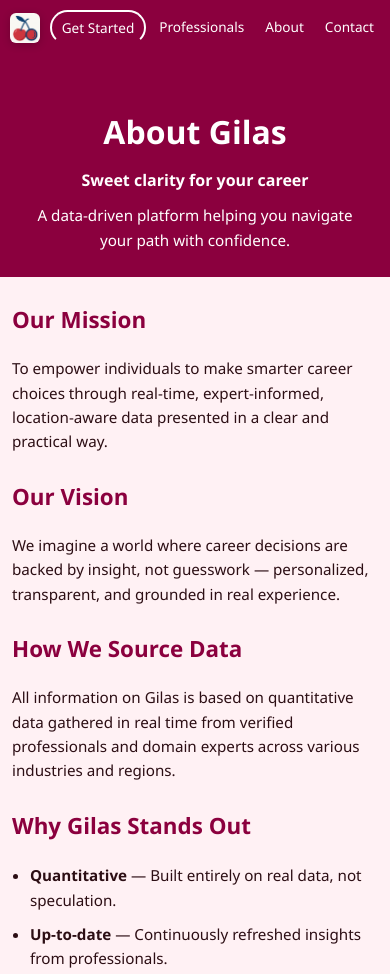
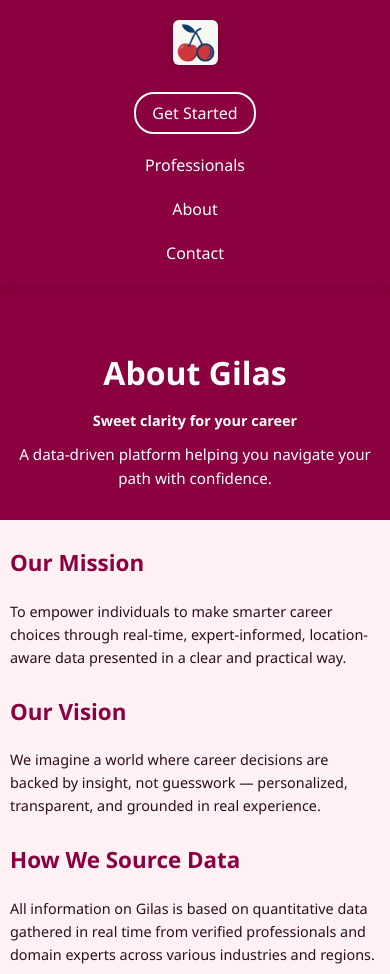
Before and after one commit to GilasPlatform/gilas-website, a plain HTML site: page about.html in a window 390 px wide. Shown: the top 974 px of the page. Drawn offline with Linux system fonts and the light colour scheme.

Commit message:
Update about.html

```diff
--- a/about.html
+++ b/about.html
@@ -6,81 +6,75 @@
   <title>About Gilas</title>
   <link rel="icon" href="favicon.png" type="image/png" />
   <style>
-    * {
-      box-sizing: border-box;
-    }
-
+    /* Base styles for body and typography */
     body {
       margin: 0;
       font-family: 'Segoe UI', Tahoma, Geneva, Verdana, sans-serif;
       background-color: #fff1f4;
       color: #2c0e14;
       line-height: 1.6;
+      overflow-x: hidden; /* Prevent horizontal scroll */
+      padding-bottom: 50px; /* Consistent bottom padding */
     }
 
+    /* Navigation Bar */
     nav {
       background-color: #8B003E;
       display: flex;
       align-items: center;
       justify-content: center;
-      padding: 0 10px;
-      min-height: 70px;
-      position: sticky;
+      padding: 0;
+      height: 70px; /* standard fixed height */
+      position: sticky; /* Default: sticky for large screens */
       top: 0;
       z-index: 1000;
-      flex-wrap: wrap;
+      box-shadow: 0 2px 10px rgba(0, 0, 0, 0.1); /* Subtle shadow for depth */
     }
 
     .logo-link {
       position: absolute;
-      left: 15px;
-      top: 50%;
-      transform: translateY(-50%);
+      left: 20px;
+      top: 10px;
       display: flex;
       align-items: center;
       transition: transform 0.3s ease, opacity 0.3s ease;
-      z-index: 1001;
     }
 
     .logo-link:hover {
-      transform: translateY(-50%) scale(1.05) rotate(-1deg);
+      transform: scale(1.05) rotate(-1deg);
       opacity: 0.9;
     }
 
     .logo {
-      height: 40px;
+      height: 45px;
       width: auto;
       border-radius: 6px;
       box-shadow: 0 2px 8px rgba(0,0,0,0.2);
     }
 
-    .nav-links {
-      display: flex;
-      align-items: center;
-      gap: 15px;
+    nav a {
+      color: white;
+      text-decoration: none;
+      margin: 0 20px;
+      font-size: 1.1rem;
+      font-weight: 500;
+      line-height: 70px; /* matches nav height */
+      transition: color 0.3s ease, border-bottom 0.3s ease;
+      border-bottom: 2px solid transparent;
     }
 
-    nav a:not(.logo-link) {
-      color: white;
-      text-decoration: none;
-      font-size: 1rem;
-      font-weight: 500;
-      padding: 10px 12px;
-      transition: color 0.3s ease, border-bottom 0.3s ease;
-      border-bottom: 2px solid transparent;
-      white-space: nowrap;
-    }
-
-    nav a:not(.logo-link):hover {
+    nav a:hover {
       color: #ffe4ec;
       border-bottom: 2px solid #ffe4ec;
     }
 
     .get-started-btn {
-      padding: 8px 16px !important;
+      padding: 8px 16px;
       border: 2px solid white;
       border-radius: 20px;
       background-color: transparent;
+      line-height: normal;
+      margin: 0 20px;
       transition: background-color 0.3s ease, color 0.3s ease;
     }
 
@@ -90,6 +84,7 @@
       border-color: #ffe4ec;
     }
 
+    /* Header Section */
     header {
       background-color: #8B003E;
       color: white;
@@ -99,180 +94,185 @@
     }
 
     header h1 {
-      font-size: clamp(2rem, 5vw, 2.6rem);
+      font-size: 2.6rem;
       margin-bottom: 10px;
-      word-wrap: break-word;
     }
 
     header p {
-      font-size: clamp(1rem, 2.5vw, 1.1rem);
+      font-size: 1.1rem;
       max-width: 750px;
       margin: 0 auto;
-      padding: 0 10px;
     }
 
     .sub-line {
       display: block;
       margin-top: 10px;
-      font-size: clamp(0.95rem, 2.2vw, 1.05rem);
+      font-size: 1.05rem;
     }
 
+    /* Main Content Area */
     main {
       max-width: 900px;
-      margin: 30px auto;
-      padding: 0 20px;
+      margin: 50px auto;
+      padding: 0 25px;
       animation: fadeIn 1s ease-in;
+      box-sizing: border-box; /* Include padding in width */
     }
 
     h2 {
       color: #8B003E;
-      margin-top: 35px;
-      font-size: clamp(1.4rem, 4vw, 1.8rem);
-      word-wrap: break-word;
-    }
-
-    p {
-      font-size: clamp(0.95rem, 2.2vw, 1rem);
-      margin-bottom: 15px;
+      margin-top: 40px;
+      font-size: 1.8rem;
     }
 
     .highlight {
       background-color: #ffd3dc;
-      padding: 15px 18px;
+      padding: 12px 20px;
       border-left: 5px solid #8B003E;
       border-radius: 8px;
-      margin: 25px 0;
-      font-size: clamp(0.95rem, 2.2vw, 1rem);
-      word-wrap: break-word;
+      margin-top: 25px;
+      font-size: 1rem;
     }
 
     ul {
       padding-left: 20px;
-      margin: 20px 0;
     }
 
     li {
-      margin-bottom: 12px;
-      font-size: clamp(0.95rem, 2.2vw, 1rem);
-      word-wrap: break-word;
+      margin-bottom: 10px;
     }
 
+    /* Footer */
     footer {
       text-align: center;
       padding: 30px 20px;
       color: #555;
-      font-size: clamp(0.85rem, 2vw, 0.9rem);
-      margin-top: 40px;
+      font-size: 0.9rem;
     }
 
+    /* Keyframe Animations */
     @keyframes fadeIn {
       from { opacity: 0; transform: translateY(20px); }
       to { opacity: 1; transform: translateY(0); }
     }
 
-    /* Mobile-specific optimizations */
+    /* Responsive Adjustments for Small Screens */
     @media (max-width: 768px) {
+      /* Navigation Bar */
       nav {
-        padding: 5px 10px;
-        min-height: 60px;
-        justify-content: flex-end;
+        flex-direction: column;
+        height: auto;
+        padding: 10px 0;
+        position: relative; /* Make nav scrollable on small screens */
+        top: auto;
+        z-index: auto;
       }
 
       .logo-link {
-        left: 10px;
+        position: static; /* Remove absolute positioning */
+        margin-bottom: 10px;
       }
 
-      .logo {
-        height: 35px;
-      }
-
-      .nav-links {
-        gap: 8px;
-        flex-wrap: wrap;
-      }
-
-      nav a:not(.logo-link) {
-        font-size: 0.9rem;
-        padding: 8px 10px;
+      nav a {
+        margin: 5px 10px; /* Reduce margin for links */
+        font-size: 1rem;
+        line-height: normal;
+        padding: 5px 0;
       }
 
       .get-started-btn {
-        padding: 6px 12px !important;
-        font-size: 0.9rem;
+        margin: 10px auto; /* Center button */
       }
 
+      /* Header */
       header {
-        padding: 40px 15px 30px;
+        padding: 40px 15px 30px; /* Adjust header padding for mobile */
+      }
+
+      header h1 {
+        font-size: 2.2rem; /* Smaller font size for mobile */
+      }
+
+      header p {
+        font-size: 1rem; /* Smaller font size for mobile */
+      }
+
+      .sub-line {
+        font-size: 0.95rem; /* Smaller font size for mobile */
+      }
+
+      /* Main Content Area */
+      main {
+        margin: 30px auto; /* Adjust margin for mobile */
+        padding: 0 15px; /* Adjust padding for mobile */
+      }
+
+      h2 {
+        font-size: 1.6rem; /* Smaller font size for mobile */
+        margin-top: 30px;
+      }
+
+      p {
+        font-size: 0.95rem; /* Smaller paragraph font size for mobile */
+      }
+
+      .highlight {
+        padding: 10px 15px; /* Adjust padding for mobile */
+        font-size: 0.9rem; /* Smaller font size for mobile */
+      }
+
+      ul {
+        padding-left: 15px; /* Adjust list padding */
+      }
+
+      li {
+        font-size: 0.95rem; /* Smaller list item font size for mobile */
+        margin-bottom: 8px;
+      }
+
+      /* Footer */
+      footer {
+        padding: 20px 15px; /* Adjust padding for mobile */
+        font-size: 0.8rem; /* Smaller font size for mobile */
+      }
+    }
+
+    /* Further adjustments for very small screens (e.g., iPhone SE) */
+    @media (max-width: 480px) {
+      header h1 {
+        font-size: 2rem;
+      }
+
+      header p {
+        font-size: 0.9rem;
       }
 
       main {
         margin: 20px auto;
-        padding: 0 15px;
+        padding: 0 10px;
       }
 
       h2 {
+        font-size: 1.4rem;
         margin-top: 25px;
       }
 
-      .highlight {
-        padding: 12px 15px;
-        margin: 20px 0;
-      }
-    }
-
-    @media (max-width: 480px) {
-      nav {
-        min-height: 55px;
-        padding: 3px 8px;
+      p {
+        font-size: 0.9rem;
       }
 
-      .logo {
-        height: 30px;
-      }
-
-      .nav-links {
-        gap: 5px;
-      }
-
-      nav a:not(.logo-link) {
-        font-size: 0.85rem;
-        padding: 6px 8px;
-      }
-
-      .get-started-btn {
-        padding: 5px 10px !important;
+      .highlight {
+        padding: 8px 12px;
         font-size: 0.85rem;
       }
 
-      header {
-        padding: 30px 10px 25px;
+      li {
+        font-size: 0.9rem;
       }
 
-      main {
-        padding: 0 12px;
-      }
-
-      ul {
-        padding-left: 18px;
-      }
-
-      li {
-        margin-bottom: 10px;
-      }
-    }
-
-    /* Landscape mobile optimization */
-    @media (max-height: 500px) and (orientation: landscape) {
-      header {
-        padding: 20px 15px 15px;
-      }
-
-      main {
-        margin: 15px auto;
-      }
-
-      h2 {
-        margin-top: 20px;
+      footer {
+        padding: 15px 10px;
+        font-size: 0.75rem;
       }
     }
   </style>
@@ -283,12 +283,10 @@
     <a href="index.html" class="logo-link">
       <img src="gilas.png" alt="Gilas Logo" class="logo" />
     </a>
-    <div class="nav-links">
-      <a href="get-started.html" class="get-started-btn">Get Started</a>
-      <a href="professionals.html">Professionals</a>
-      <a href="about.html">About</a>
-      <a href="contact.html">Contact</a>
-    </div>
+    <a href="get-started.html" class="get-started-btn">Get Started</a>
+    <a href="professionals.html">Professionals</a>
+    <a href="about.html">About</a>
+    <a href="contact.html">Contact</a>
   </nav>
 
   <header>
@@ -320,7 +318,7 @@
 
     <h2>Our Value Proposition</h2>
     <div class="highlight">
-      Gilas is for those who define their own path. It's built to be simple, precise, and informative — guiding users toward better decisions and long-term career satisfaction.
+      Gilas is for those who define their own path. It’s built to be simple, precise, and informative — guiding users toward better decisions and long-term career satisfaction.
     </div>
   </main>
 
```
